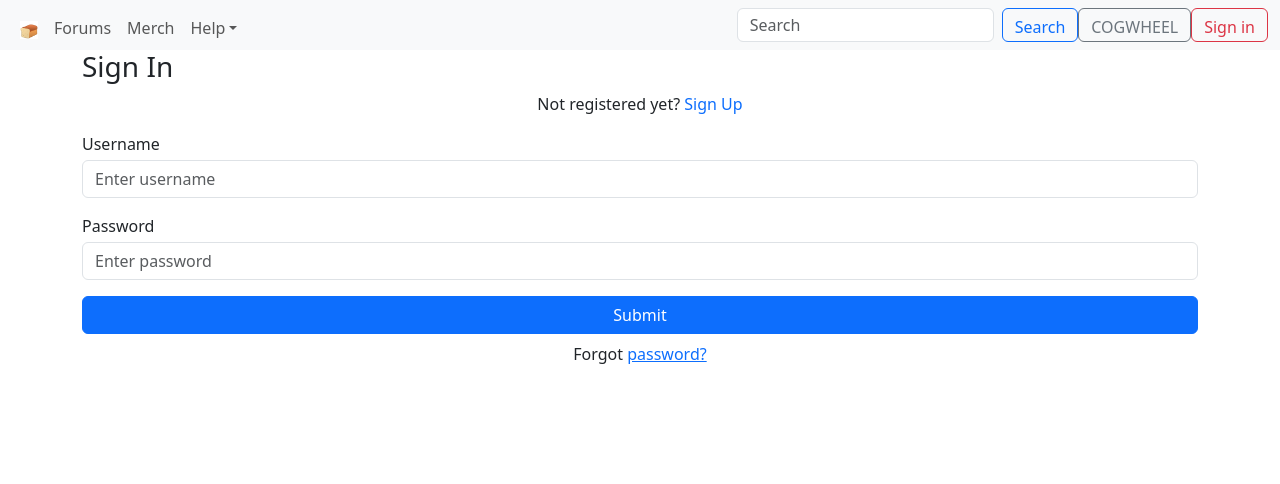
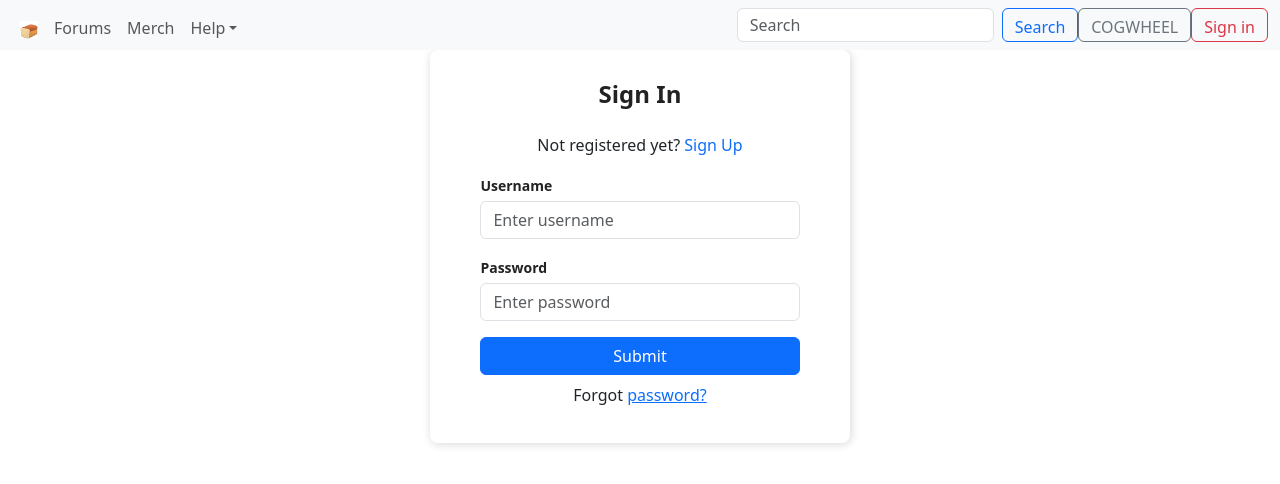
Before and after one commit to johedvi/DIT127, a React (Create React App) app in the folder client/: page /login in a window 1280 px wide. Shown: the top 484 px of the page. Built offline with nearby package versions, Linux system fonts and the light colour scheme.

Commit message:
account css

```diff
--- a/client/src/AccountPage.tsx
+++ b/client/src/AccountPage.tsx
@@ -29,6 +29,7 @@ export default function (props: {}) {
 
   function signin() {
     return (
+      require("./account.css"),
       <div className="Auth-form-container">
         <form className="Auth-form" onSubmit={async e => {
           e.preventDefault();
--- /dev/null
+++ b/client/src/account.css
@@ -0,0 +1,38 @@
+.Auth-form-container {
+  display: flex;
+  justify-content: center;
+  align-items: center;
+}
+
+.Auth-form {
+  width: 420px;
+  box-shadow: rgb(0 0 0 / 16%) 1px 1px 10px;
+  padding-top: 30px;
+  padding-bottom: 20px;
+  border-radius: 8px;
+  background-color: white;
+}
+
+.Auth-form-content {
+  padding-left: 12%;
+  padding-right: 12%;
+}
+
+.Auth-form-title {
+  text-align: center;
+  margin-bottom: 1em;
+  font-size: 24px;
+  color: rgb(34, 34, 34);
+  font-weight: 800;
+}
+
+.d-flex {
+  display : flex;
+  align-items : center;
+}
+
+label {
+  font-size: 14px;
+  font-weight: 600;
+  color: rgb(34, 34, 34);
+}
```
